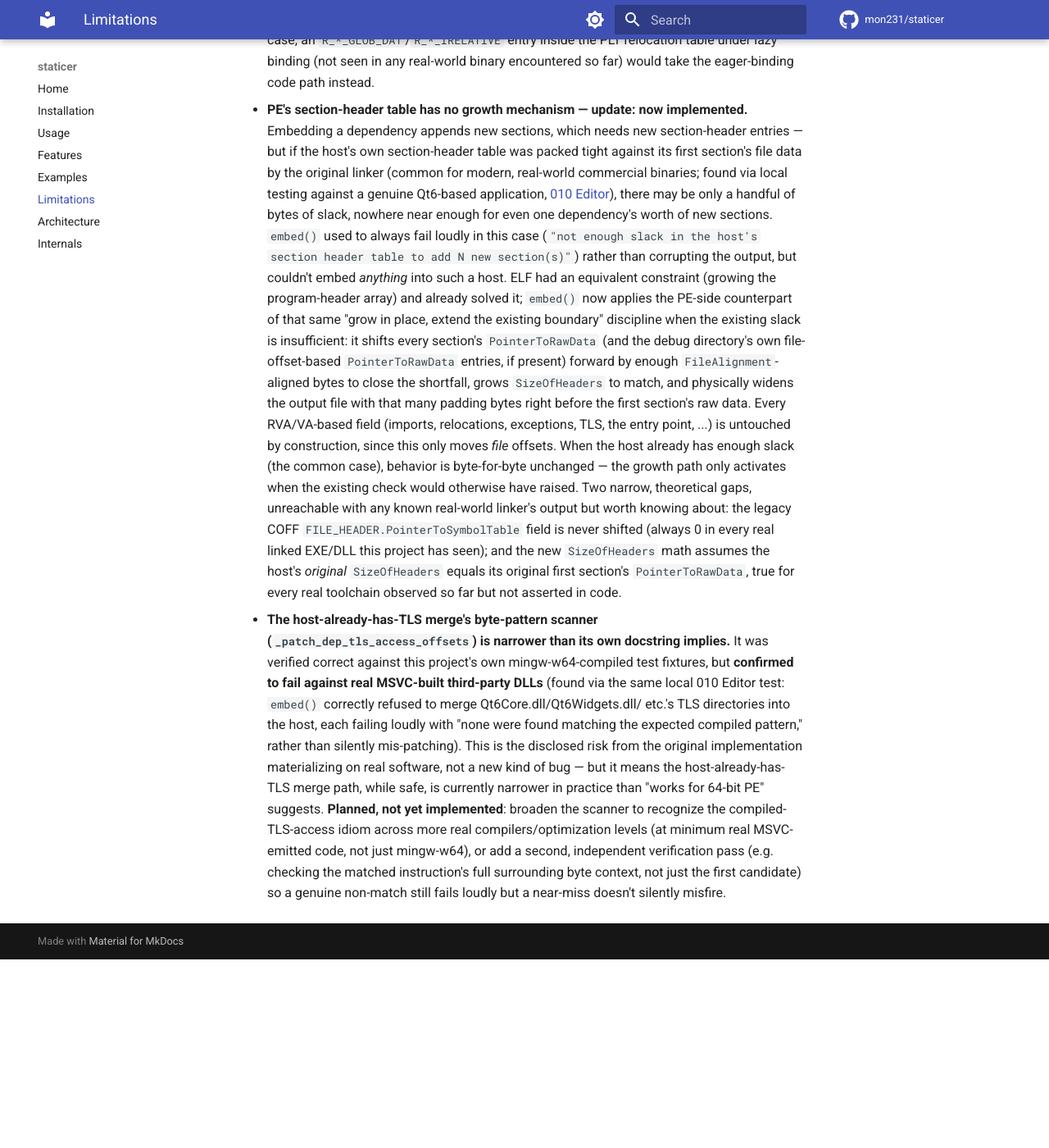
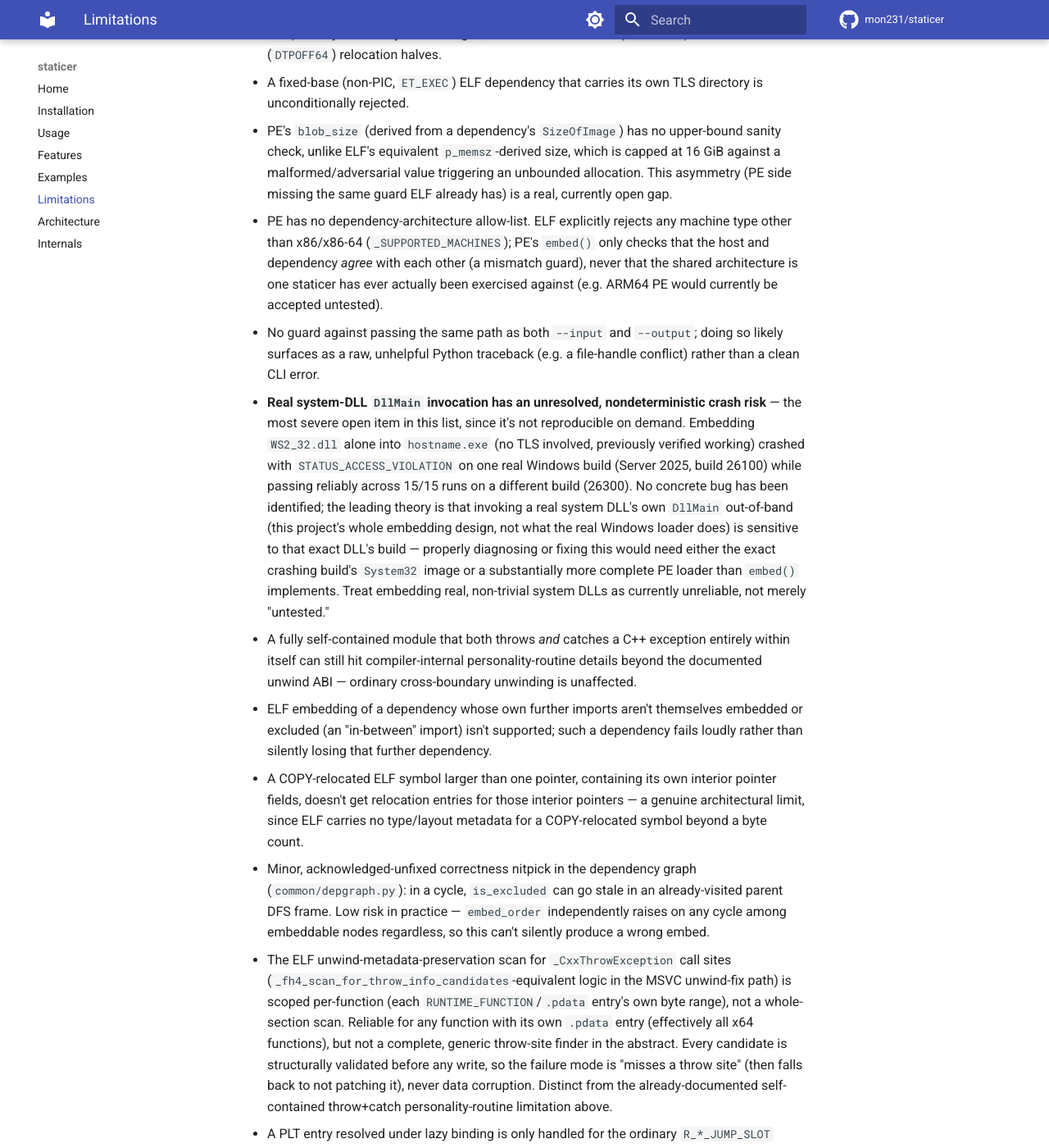
Before and after one commit to mon231/staticer, an MkDocs documentation site: the page built from docs/limitations.md, in a window 1280 px wide and 1400 px high, scrolled down 2074 px. Shown: the whole window at 82% size. Built offline with MkDocs 1.6.1 and Material for MkDocs 9.7.7, drawn with Linux system fonts in a browser that asks for light colours; comment, search, counter and statistics services are not loaded; before the commit the page ends 3244 px from its top, so only the background shows below that; some of the changed text lies outside the part shown.

Commit message:
docs: consolidate every known gap/bug/unimplemented feature into limitations.md
Full audit pass over .superpowers/sdd/*.md reports, the frida-gadget
TLS finding, every "not yet"/"deferred"/"unsupported" marker in
staticer/, and PLAN.md's own "Known problems" section -- written up
properly in one place instead of scattered across session artifacts
that don't ship with the repo.

New items: ELF R_X86_64_TPOFF64 (Initial-Exec TLS) unimplemented; a
TLS-bearing dependency referencing an external TLS symbol rejected; a
fixed-base ELF dependency with its own TLS directory rejected; the ELF
full-closure gap's real root cause (R_X86_64_IRELATIVE/IFUNC, not a
vague "loader internals" handwave); PE missing the upper-bound/
arch-whitelist guards ELF already has; no --output==--input guard; the
ELF unwind-metadata scan being per-function-scoped, not whole-section;
a minor depgraph.py cycle-staleness nitpick; the TLS scanner's
extended-register (r8d-r15d) gap specifically named.

Most severe: a confirmed, unresolved, nondeterministic
STATUS_ACCESS_VIOLATION crash embedding WS2_32.dll alone into
hostname.exe on one real Windows build while passing reliably on
another -- an existing test xfail that had never been written up here.

Co-Authored-By: Claude Sonnet 5 <noreply@anthropic.com>
Claude-Session: https://claude.ai/code/session_01EC7U8xgyTrs2EDL76oMGJx

```diff
--- a/docs/limitations.md
+++ b/docs/limitations.md
@@ -6,7 +6,14 @@
   embedded.
 - A "full closure" embed on ELF still bottoms out at glibc's own dynamic
   linker/loader internals, which stay dynamically linked rather than
-  embedded.
+  embedded. Root cause confirmed concrete, not a vague "loader internals"
+  handwave: glibc (and `ld-linux` itself) use `R_X86_64_IRELATIVE` (GNU
+  indirect-function/IFUNC) relocations, which `embed()` doesn't support
+  at all — the full-closure case fails loudly with `"unsupported
+  relocation type 37"` (confirmed via `test_bash_full_closure`/
+  `test_grep_full_closure`, both `xfail`). IFUNC is a general mechanism
+  that can appear in other modern-glibc-linked binaries too, not only
+  glibc/ld-linux specifically.
 - Process-detach cleanup (`elf-destructor` / `DllMain`
   `DLL_PROCESS_DETACH`) is not invoked for embedded dependencies, and
   thread attach/detach notifications may never be supported.
@@ -81,6 +88,46 @@
   falling into the generic "unsupported relocation type" error, and
   raises a specific `ValueError` naming the relocation type if it's ever
   encountered.
+- Three further ELF TLS gaps, none yet implemented (distinct from the
+  already-documented "second TLS-bearing dependency"/GD-LD-relaxation
+  cases above):
+  - `R_X86_64_TPOFF64` (the Initial-Exec TLS model) is completely
+    unimplemented — `embed()` raises a `ValueError` naming it explicitly
+    rather than mis-handling it (`elf_embedder.py`).
+  - A TLS-bearing dependency that itself references an *external* (not
+    embedded, not the host's own) TLS symbol is rejected outright, for
+    both the module-ID (`DTPMOD64`) and offset (`DTPOFF64`) relocation
+    halves.
+  - A fixed-base (non-PIC, `ET_EXEC`) ELF dependency that carries its own
+    TLS directory is unconditionally rejected.
+- PE's `blob_size` (derived from a dependency's `SizeOfImage`) has no
+  upper-bound sanity check, unlike ELF's equivalent `p_memsz`-derived
+  size, which is capped at 16 GiB against a malformed/adversarial value
+  triggering an unbounded allocation. This asymmetry (PE side missing
+  the same guard ELF already has) is a real, currently open gap.
+- PE has no dependency-architecture allow-list. ELF explicitly rejects
+  any machine type other than x86/x86-64
+  (`_SUPPORTED_MACHINES`); PE's `embed()` only checks that the host and
+  dependency *agree* with each other (a mismatch guard), never that the
+  shared architecture is one staticer has ever actually been exercised
+  against (e.g. ARM64 PE would currently be accepted untested).
+- No guard against passing the same path as both `--input` and
+  `--output`; doing so likely surfaces as a raw, unhelpful Python
+  traceback (e.g. a file-handle conflict) rather than a clean CLI error.
+- **Real system-DLL `DllMain` invocation has an unresolved, nondeterministic
+  crash risk** — the most severe open item in this list, since it's not
+  reproducible on demand. Embedding `WS2_32.dll` alone into `hostname.exe`
+  (no TLS involved, previously verified working) crashed with
+  `STATUS_ACCESS_VIOLATION` on one real Windows build (Server 2025,
+  build 26100) while passing reliably across 15/15 runs on a different
+  build (26300). No concrete bug has been identified; the leading theory
+  is that invoking a real system DLL's own `DllMain` out-of-band (this
+  project's whole embedding design, not what the real Windows loader
+  does) is sensitive to that exact DLL's build — properly diagnosing or
+  fixing this would need either the exact crashing build's `System32`
+  image or a substantially more complete PE loader than `embed()`
+  implements. Treat embedding real, non-trivial system DLLs as currently
+  unreliable, not merely "untested."
 - A fully self-contained module that both throws *and* catches a C++
   exception entirely within itself can still hit compiler-internal
   personality-routine details beyond the documented unwind ABI — ordinary
@@ -93,6 +140,22 @@
   interior pointer fields, doesn't get relocation entries for those
   interior pointers — a genuine architectural limit, since ELF carries no
   type/layout metadata for a COPY-relocated symbol beyond a byte count.
+- Minor, acknowledged-unfixed correctness nitpick in the dependency
+  graph (`common/depgraph.py`): in a cycle, `is_excluded` can go stale
+  in an already-visited parent DFS frame. Low risk in practice —
+  `embed_order` independently raises on any cycle among embeddable
+  nodes regardless, so this can't silently produce a wrong embed.
+- The ELF unwind-metadata-preservation scan for `_CxxThrowException`
+  call sites (`_fh4_scan_for_throw_info_candidates`-equivalent logic in
+  the MSVC unwind-fix path) is scoped per-function (each
+  `RUNTIME_FUNCTION`/`.pdata` entry's own byte range), not a whole-
+  section scan. Reliable for any function with its own `.pdata` entry
+  (effectively all x64 functions), but not a complete, generic
+  throw-site finder in the abstract. Every candidate is structurally
+  validated before any write, so the failure mode is "misses a throw
+  site" (then falls back to not patching it), never data corruption.
+  Distinct from the already-documented self-contained throw+catch
+  personality-routine limitation above.
 - A PLT entry resolved under lazy binding is only handled for the
   ordinary `R_*_JUMP_SLOT` case; an `R_*_GLOB_DAT`/`R_*_IRELATIVE` entry
   inside the PLT relocation table under lazy binding (not seen in any
@@ -143,6 +206,10 @@
   implementation materializing on real software, not a new kind of bug —
   but it means the host-already-has-TLS merge path, while safe, is
   currently narrower in practice than "works for 64-bit PE" suggests.
+  One specific, named gap within this: the scanner doesn't recognize the
+  compiled TLS-index-load idiom when it uses an extended x64 register
+  (`r8d`-`r15d`) rather than one of the original 8 (`eax`-`edi`) — a real
+  compiler can legitimately allocate either.
   **Planned, not yet implemented**: broaden the scanner to recognize the
   compiled-TLS-access idiom across more real compilers/optimization
   levels (at minimum real MSVC-emitted code, not just mingw-w64), or add
```
